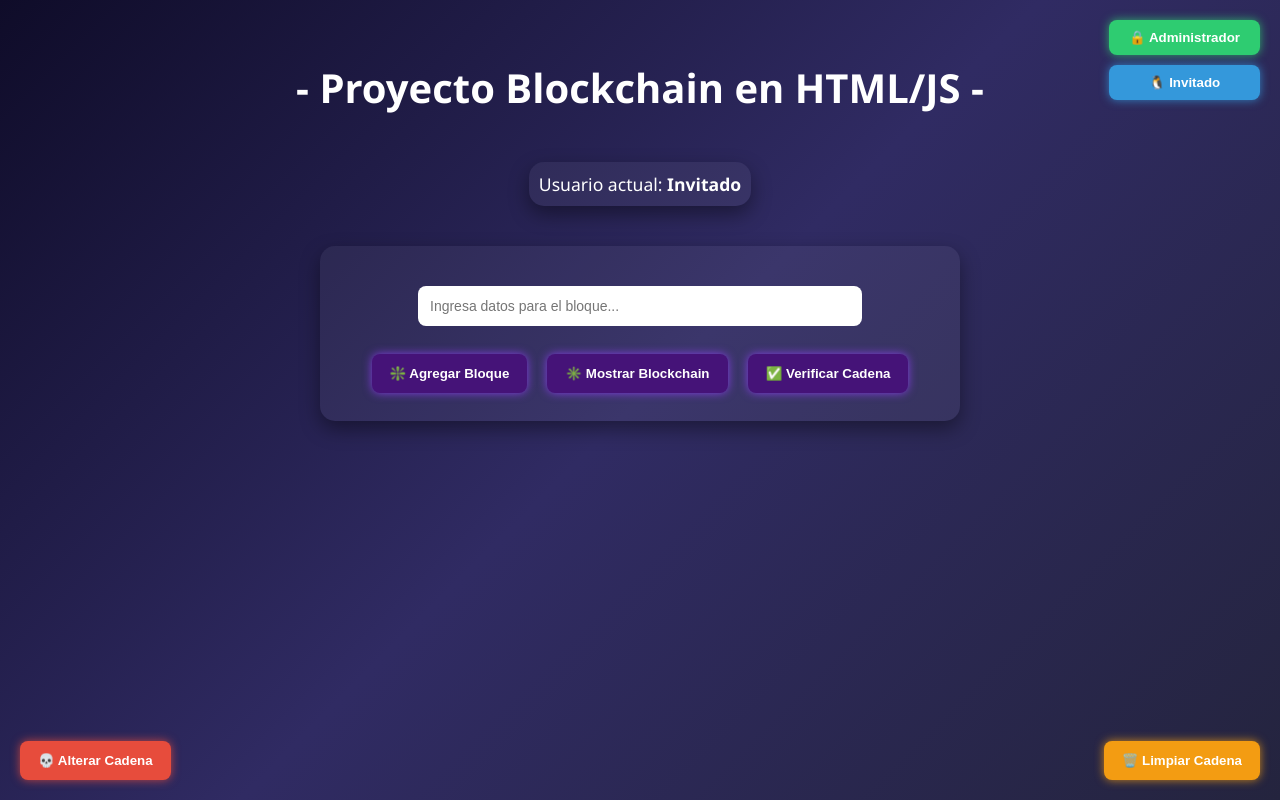
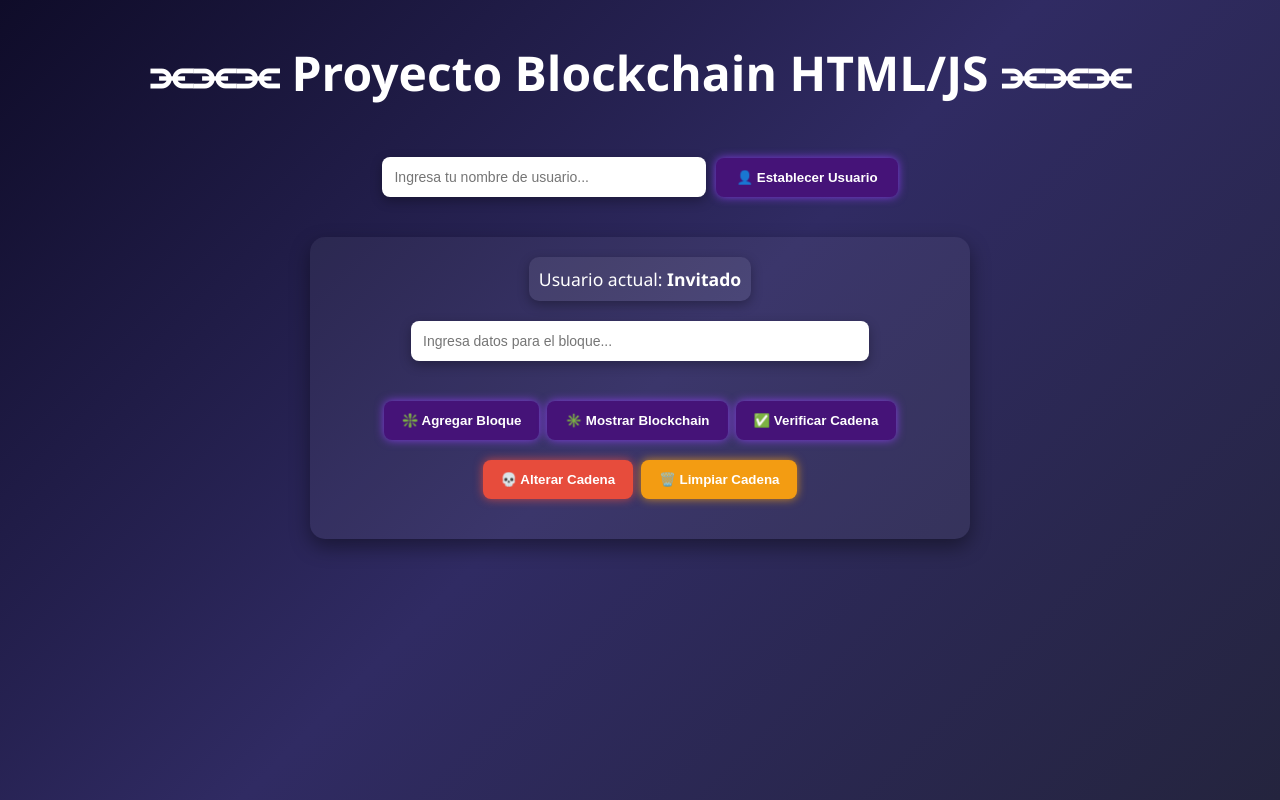
Before and after one commit to Cruger117/Proyecto-Blockchain-en-HTML-JS-Aseguramiento-de-la-Informacion, a plain HTML site: page index.html in a window 1280 px wide. Drawn offline with nearby package versions, Linux system fonts and the light colour scheme.

Commit message:
Proyecto-Blockchain-en-HTML/JS-3.0
Usuarios, diseño, etc.

```diff
--- a/blockchain.js
+++ b/blockchain.js
@@ -56,23 +56,20 @@ let myBlockchain = new Blockchain();
 // 🔹 Usuario actual
 let currentUser = "Invitado";
 
-// 🔑 Login como administrador
-function loginAdmin() {
-  const pass = prompt("Introduce la contraseña de Administrador:");
-  if (pass === "12345") {
-    currentUser = "Administrador";
-    document.getElementById("currentUser").innerHTML = "Usuario actual: <b>Administrador</b>";
-    alert("✅ Sesión iniciada como Administrador");
-  } else {
-    alert("❌ Contraseña incorrecta");
+// 👤 Establecer usuario
+function establecerUsuario() {
+  const input = document.getElementById("userInput");
+  const usuario = input.value.trim();
+
+  if (!usuario) {
+    alert("⚠️ Por favor ingresa un nombre de usuario.");
+    return;
   }
-}
 
-// 🙋 Login como invitado
-function loginInvitado() {
-  currentUser = "Invitado";
-  document.getElementById("currentUser").innerHTML = "Usuario actual: <b>Invitado</b>";
-  alert("Sesión iniciada como Invitado");
+  currentUser = usuario;
+  document.getElementById("currentUser").innerHTML = "Usuario actual: <b>" + currentUser + "</b>";
+  alert("✅ Usuario establecido: " + currentUser);
+  input.value = "";
 }
 
 // ➕ Agregar bloque con usuario activo
@@ -113,7 +110,7 @@ function mostrarCadena() {
 function verificarCadena() {
   const output = document.getElementById("output");
   if (myBlockchain.isChainValid()) {
-    output.innerHTML = "<h2 class='valido'>✔ La cadena es válida</h2>";
+    output.innerHTML = "<h2 class='valido'>✓ La cadena es válida</h2>";
   } else {
     output.innerHTML = "<h2 class='invalido'>✖ La cadena fue alterada</h2>";
   }
--- a/index.html
+++ b/index.html
@@ -9,23 +9,30 @@
   <script src="blockchain.js" defer></script>
 </head>
 <body>
-  <h1>- Proyecto Blockchain en HTML/JS -</h1>
+  <h1>⫘⫘⫘ Proyecto Blockchain HTML/JS ⫘⫘⫘</h1>
 
-  <!-- 🔹 Controles de usuario -->
-  <div class="user-controls">
-    <button onclick="loginAdmin()">🔒 Administrador</button>
-    <button onclick="loginInvitado()">🐧 Invitado</button>
+  <!-- 🔹 Configuración de usuario -->
+  <div class="user-setup">
+    <input type="text" id="userInput" placeholder="Ingresa tu nombre de usuario...">
+    <button onclick="establecerUsuario()">👤 Establecer Usuario</button>
   </div>
-  <p id="currentUser">Usuario actual: <b>Invitado</b></p>
 
   <div class="container">
+    <p id="currentUser">Usuario actual: <b>Invitado</b></p>
+
     <input type="text" id="dataInput" placeholder="Ingresa datos para el bloque...">
-    <button type="button" onclick="agregarBloque()">❇️ Agregar Bloque</button>
-    <button type="button" onclick="mostrarCadena()">✳️ Mostrar Blockchain</button>
-    <button type="button" onclick="verificarCadena()">✅ Verificar Cadena</button>
+
+    <div class="button-row">
+      <button type="button" onclick="agregarBloque()">❇️ Agregar Bloque</button>
+      <button type="button" onclick="mostrarCadena()">✳️ Mostrar Blockchain</button>
+      <button type="button" onclick="verificarCadena()">✅ Verificar Cadena</button>
+    </div>
+
+    <div class="button-row">
+      <button class="hack-btn-inline" onclick="alterarCadena()">💀 Alterar Cadena</button>
+      <button class="clear-btn-inline" onclick="limpiarCadena()">🗑️ Limpiar Cadena</button>
+    </div>
   </div>
   <div id="output"></div>
-    <button class="hack-btn" onclick="alterarCadena()">💀 Alterar Cadena</button>
-    <button class="clear-btn" onclick="limpiarCadena()">🗑️ Limpiar Cadena</button>
 </body>
 </html>
--- a/style.css
+++ b/style.css
@@ -12,60 +12,57 @@ body {
 
 /* 🔹 Título principal */
 h1 {
-  margin-top: 60px;
-  font-size: 2.5rem;
+  margin-top: 40px;
+  font-size: 3rem;
   font-weight: bold;
 }
 
-/* 🔹 Controles de usuario (arriba a la derecha) */
-.user-controls {
-  position: absolute;
-  top: 20px;
-  right: 20px;
+/* 🔹 Configuración de usuario */
+.user-setup {
+  margin-top: 20px;
+  margin-bottom: 20px;
   display: flex;
-  flex-direction: column;
+  justify-content: center;
+  align-items: center;
   gap: 10px;
 }
 
-/* Estilos de botones de usuario */
-.user-controls button {
+.user-setup input {
+  padding: 12px;
+  width: 300px;
+  border: none;
+  border-radius: 8px;
+  font-size: 14px;
+  margin: 0;
+  box-shadow: 0 4px 12px rgba(0,0,0,0.3);
+}
+
+.user-setup button {
+  background: #451378;
   color: white;
-  padding: 10px 20px;
+  padding: 12px 20px;
   border-radius: 8px;
   border: none;
   font-weight: bold;
   cursor: pointer;
+  box-shadow: 0 0 10px rgba(150, 64, 255, 0.8);
   transition: 0.3s;
 }
 
-/* Administrador (verde con glow) */
-.user-controls button:first-child {
-  background: #2ecc71;
-  box-shadow: 0 0 10px rgba(46, 204, 113, 0.8);
-}
-.user-controls button:first-child:hover {
-  background: #27ae60;
-  box-shadow: 0 0 16px rgba(46, 204, 113, 1);
-}
-
-/* Invitado (azul con glow) */
-.user-controls button:last-child {
-  background: #3498db;
-  box-shadow: 0 0 10px rgba(52, 152, 219, 0.8);
-}
-.user-controls button:last-child:hover {
-  background: #2980b9;
-  box-shadow: 0 0 16px rgba(52, 152, 219, 1);
+.user-setup button:hover {
+  background: #3c096c;
+  box-shadow: 0 0 16px rgba(180, 90, 255, 1);
 }
 
 /* Usuario activo */
 #currentUser {
-  margin: 20px;
   padding: 10px;
   font-size: 1.1rem;
-  background: rgba(255,255,255,0.05);
-  border-radius: 15px;
-  box-shadow: 0 8px 20px rgba(0,0,0,0.4);
+  background: rgba(255,255,255,0.08);
+  border-radius: 10px;
+  box-shadow: 0 4px 12px rgba(0,0,0,0.3);
+  width: fit-content;
+  margin: 0 auto 0 auto;
 }
 
 /* 🔹 Caja principal */
@@ -75,7 +72,7 @@ h1 {
   background: rgba(255,255,255,0.05);
   border-radius: 15px;
   box-shadow: 0 8px 20px rgba(0,0,0,0.4);
-  max-width: 600px;
+  max-width: 620px;
   width: 100%;
 }
 
@@ -87,25 +84,58 @@ input {
   border-radius: 8px;
   margin: 20px 20px;
   font-size: 14px;
+  box-shadow: 0 4px 12px rgba(0,0,0,0.3);
+}
+
+/* Fila de botones */
+.button-row {
+  display: flex;
+  justify-content: center;
+  gap: 8px;
+  margin: 20px 0;
 }
 
 /* Botones principales dentro del contenedor */
 .container button {
-  background: #451378; /* morado más oscuro */
+  background: #451378;
   color: white;
   border: none;
   border-radius: 8px;
   font-weight: bold;
   cursor: pointer;
   padding: 12px 18px;
-  margin: 8px;
-  box-shadow: 0 0 10px rgba(150, 64, 255, 0.8); /* glow morado */
+  margin: 0;
+  box-shadow: 0 0 10px rgba(150, 64, 255, 0.8);
   transition: 0.3s;
+  flex: 0 0 auto;
+  white-space: nowrap;
 }
 
 .container button:hover {
-  background: #3c096c; /* aún más oscuro */
-  box-shadow: 0 0 16px rgba(180, 90, 255, 1); /* glow más intenso */
+  background: #3c096c;
+  box-shadow: 0 0 16px rgba(180, 90, 255, 1);
+}
+
+/* Botón de hackeo inline (rojo con glow) */
+.hack-btn-inline {
+  background: #e74c3c !important;
+  box-shadow: 0 0 10px rgba(231, 76, 60, 0.8) !important;
+}
+
+.hack-btn-inline:hover {
+  background: #c0392b !important;
+  box-shadow: 0 0 16px rgba(231, 76, 60, 1) !important;
+}
+
+/* Botón de limpiar inline (naranja con glow) */
+.clear-btn-inline {
+  background: #f39c12 !important;
+  box-shadow: 0 0 10px rgba(243, 156, 18, 0.8) !important;
+}
+
+.clear-btn-inline:hover {
+  background: #d35400 !important;
+  box-shadow: 0 0 16px rgba(243, 156, 18, 1) !important;
 }
 
 /* 🔹 Bloques de la cadena */
@@ -117,15 +147,6 @@ input {
   box-shadow: 0 4px 12px rgba(0,0,0,0.3);
   color: #f1f1f1;
   text-align: left;
-}
-
-/* Diferenciar bloques según usuario */
-.block.admin {
-  border-left: 6px solid #2ecc71;
-}
-
-.block.invitado {
-  border-left: 6px solid #3498db;
 }
 
 /* Estados de verificación */
@@ -140,43 +161,3 @@ input {
   text-align: center;
   font-weight: bold;
 }
-
-/* Botón de hackeo en esquina inferior izquierda (rojo con glow) */
-.hack-btn {
-  position: fixed;
-  bottom: 20px;
-  left: 20px;
-  background: #e74c3c;
-  color: white;
-  font-weight: bold;
-  border: none;
-  border-radius: 8px;
-  padding: 12px 18px;
-  cursor: pointer;
-  box-shadow: 0 0 10px rgba(231, 76, 60, 0.8);
-  transition: 0.3s;
-}
-.hack-btn:hover {
-  background: #c0392b;
-  box-shadow: 0 0 16px rgba(231, 76, 60, 1);
-}
-
-/* Botón de limpiar en esquina inferior derecha (naranja con glow) */
-.clear-btn {
-  position: fixed;
-  bottom: 20px;
-  right: 20px;
-  background: #f39c12;
-  color: white;
-  font-weight: bold;
-  border: none;
-  border-radius: 8px;
-  padding: 12px 18px;
-  cursor: pointer;
-  box-shadow: 0 0 10px rgba(243, 156, 18, 0.8);
-  transition: 0.3s;
-}
-.clear-btn:hover {
-  background: #d35400;
-  box-shadow: 0 0 16px rgba(243, 156, 18, 1);
-}
```
